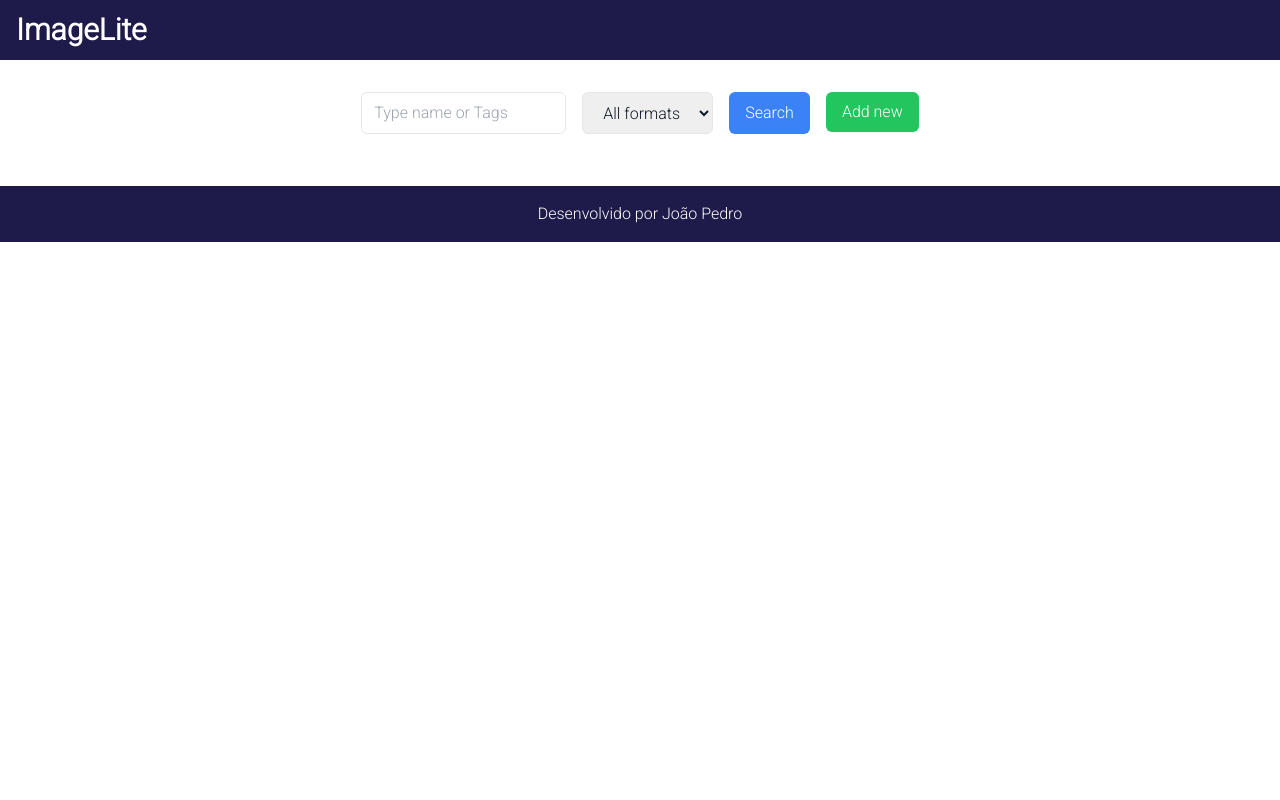
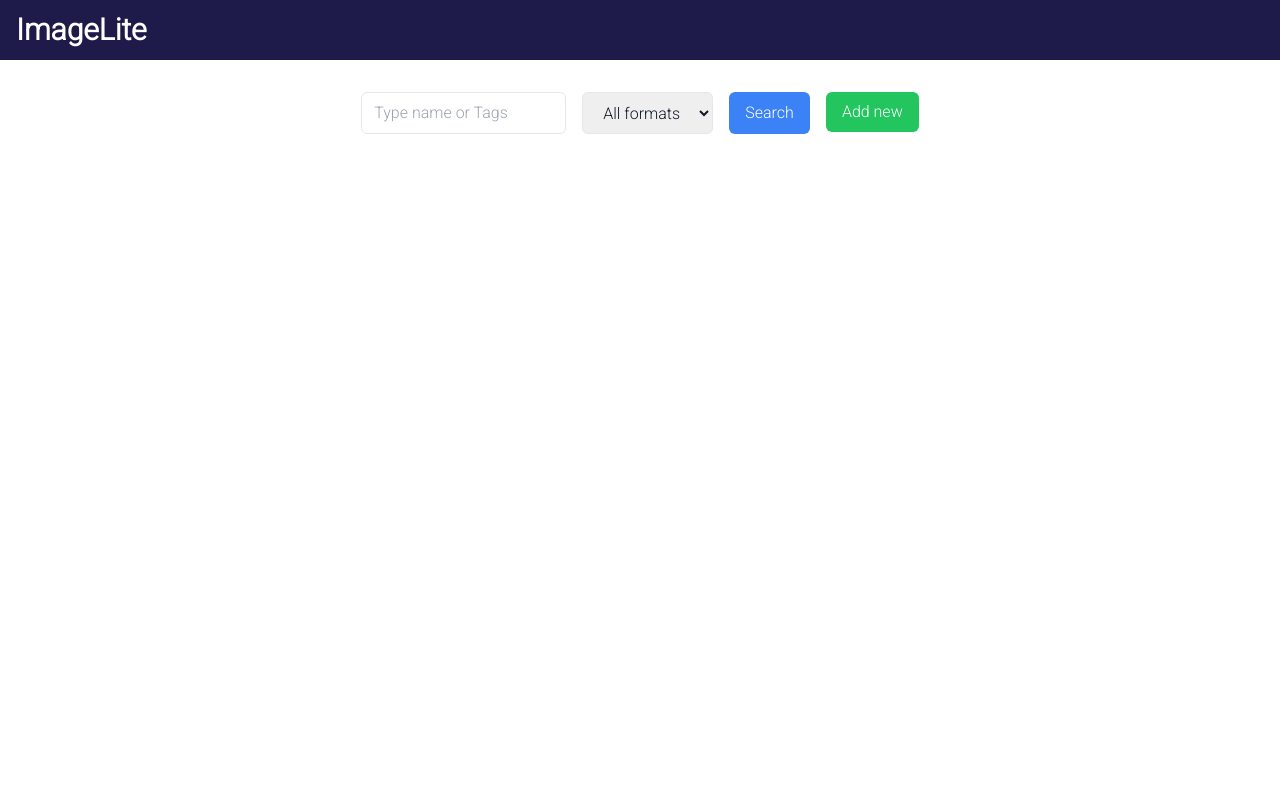
Before and after one commit to tuorjp/imagelite-front-end, a Next.js app: page /galeria in a window 1280 px wide. Shown: the top 800 px of the page. Built offline with nearby package versions, Linux system fonts and the light colour scheme.

Commit message:
spinner css ajuste

```diff
--- a/src/app/components/Template/index.tsx
+++ b/src/app/components/Template/index.tsx
@@ -10,10 +10,10 @@
     return (
         <>
             <Header />
-            <div className={`${loading ? 'animate-pulse' : ''} container mx-auto mt-8 px-4`}>
+            <div className={`${loading ? 'animate-pulse' : ''} container mx-auto mt-8 px-4 min-h-screen`}>
                 {
                     loading &&
-                    <div className="text-center">
+                    <div className="text-center flex items-center justify-center min-h-screen">
                         <Spinner />
                     </div>
                 }
--- a/src/app/galeria/page.tsx
+++ b/src/app/galeria/page.tsx
@@ -64,11 +64,6 @@
                     </select>
                     <Button onClick={searchImages} color='bg-blue-500' label='Search' hover='bg-blue-300'/>
                     <Link href="/formulario">
-                        {/* <button
-                            className='bg-green-500 text-white px-4 py-2 rounded-md hover:bg-green-300'
-                        >
-                            Add new
-                        </button> */}
                         <Button color='bg-green-500' hover='bg-green-300' label='Add new'/>
                     </Link>
                 </div>
```
